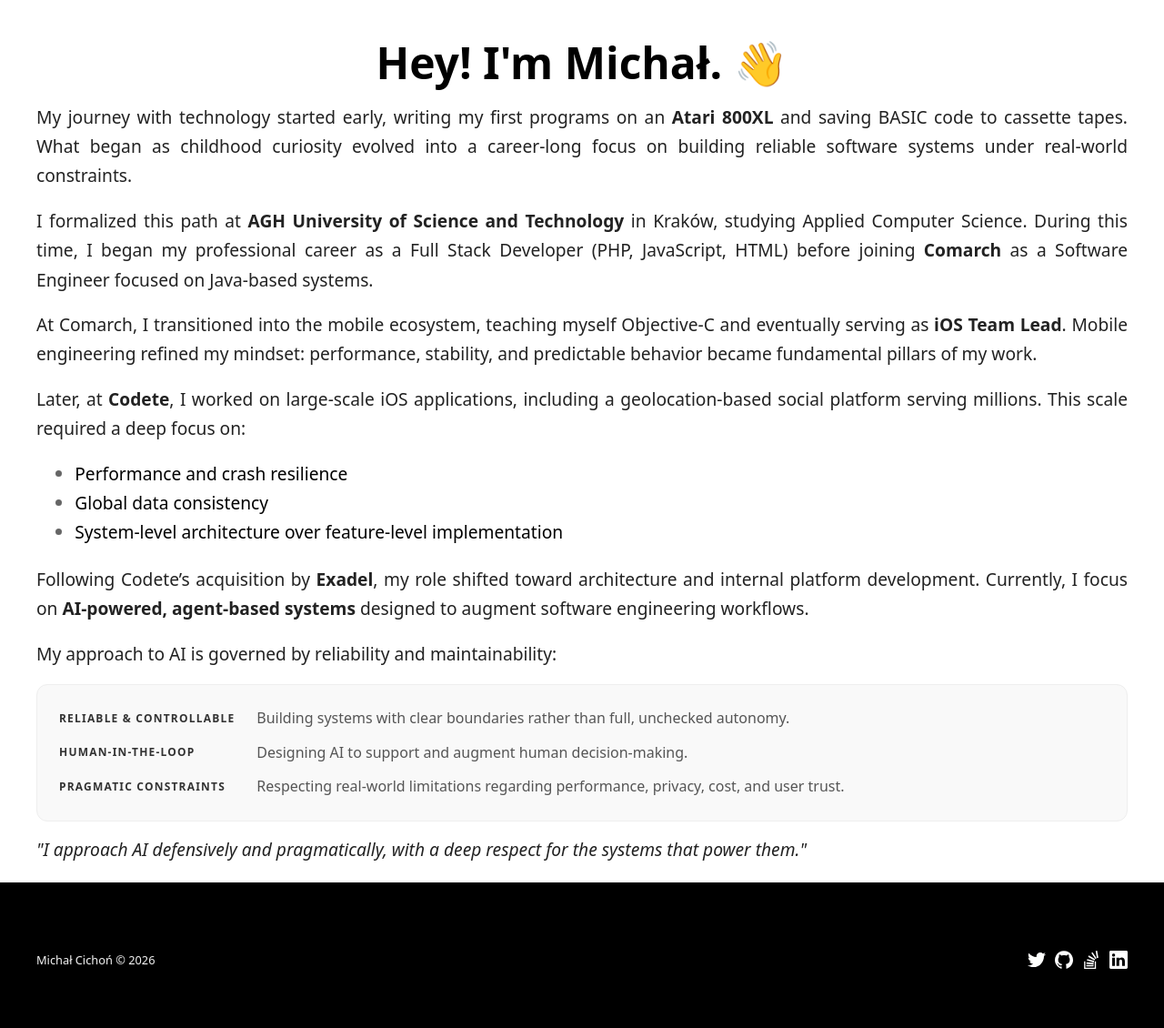
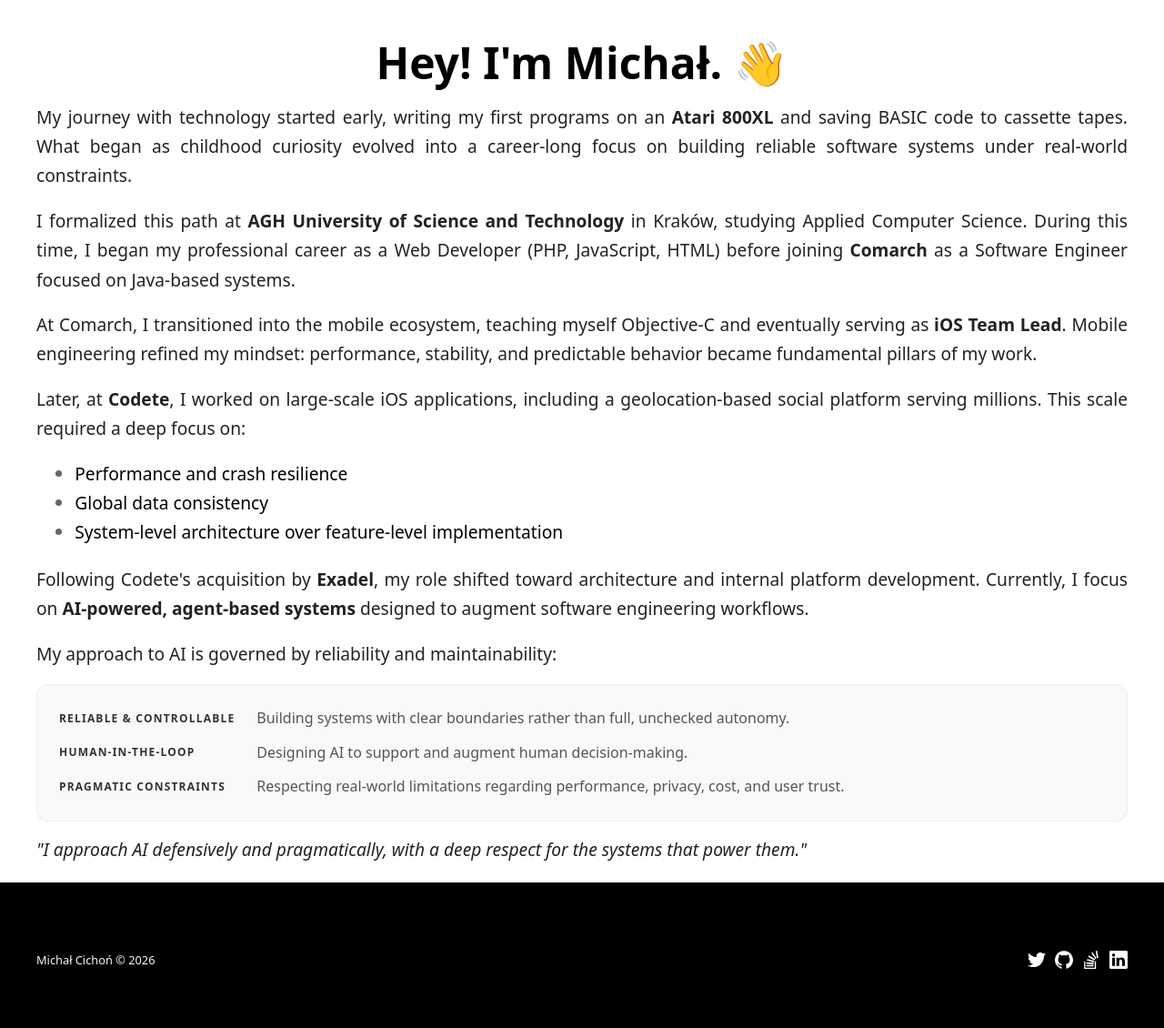
Before and after one commit to michalcichon/michalcichon.github.io, a Jekyll site: the page built from about-me.html, in a window 1280 px wide. Shown: the part 200-1330 px from the top of the page at 91% size. Built offline with Jekyll 4.4.1, drawn with Linux system fonts in a browser that asks for light colours.

Commit message:
iterate on about me page, small improvements

```diff
--- a/about-me.html
+++ b/about-me.html
@@ -14,7 +14,7 @@
           My journey with technology started early, writing my first programs on an <strong>Atari 800XL</strong> and saving BASIC code to cassette tapes. What began as childhood curiosity evolved into a career-long focus on building reliable software systems under real-world constraints.
       </p>
       <p>
-          I formalized this path at <strong>AGH University of Science and Technology</strong> in Kraków, studying Applied Computer Science. During this time, I began my professional career as a Full Stack Developer (PHP, JavaScript, HTML) before joining <strong>Comarch</strong> as a Software Engineer focused on Java-based systems.
+          I formalized this path at <strong>AGH University of Science and Technology</strong> in Kraków, studying Applied Computer Science. During this time, I began my professional career as a Web Developer (PHP, JavaScript, HTML) before joining <strong>Comarch</strong> as a Software Engineer focused on Java-based systems.
       </p>
   </section>
 
@@ -34,7 +34,7 @@
 
   <section id="current-focus">
       <p>
-          Following Codete’s acquisition by <strong>Exadel</strong>, my role shifted toward architecture and internal platform development. Currently, I focus on <strong>AI-powered, agent-based systems</strong> designed to augment software engineering workflows.
+          Following Codete's acquisition by <strong>Exadel</strong>, my role shifted toward architecture and internal platform development. Currently, I focus on <strong>AI-powered, agent-based systems</strong> designed to augment software engineering workflows.
       </p>
       <p>
           My approach to AI is governed by reliability and maintainability:
```
